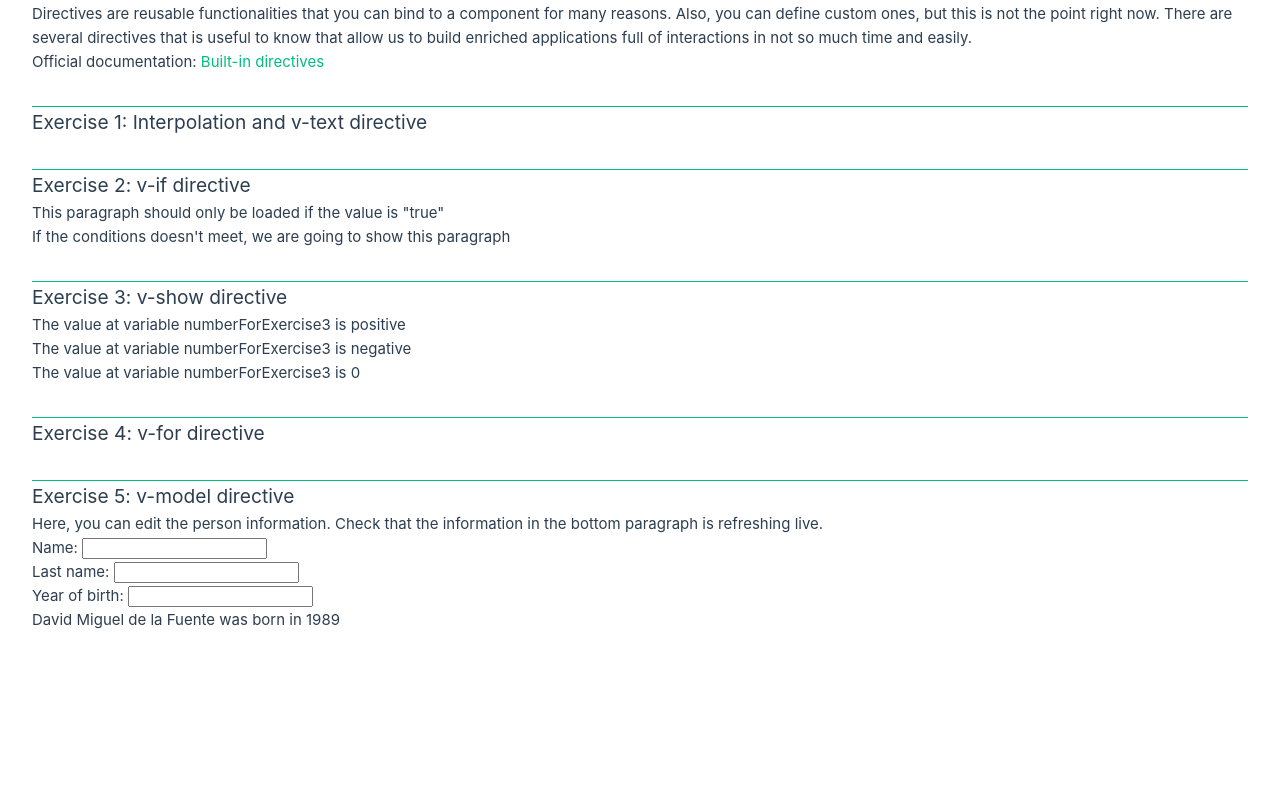
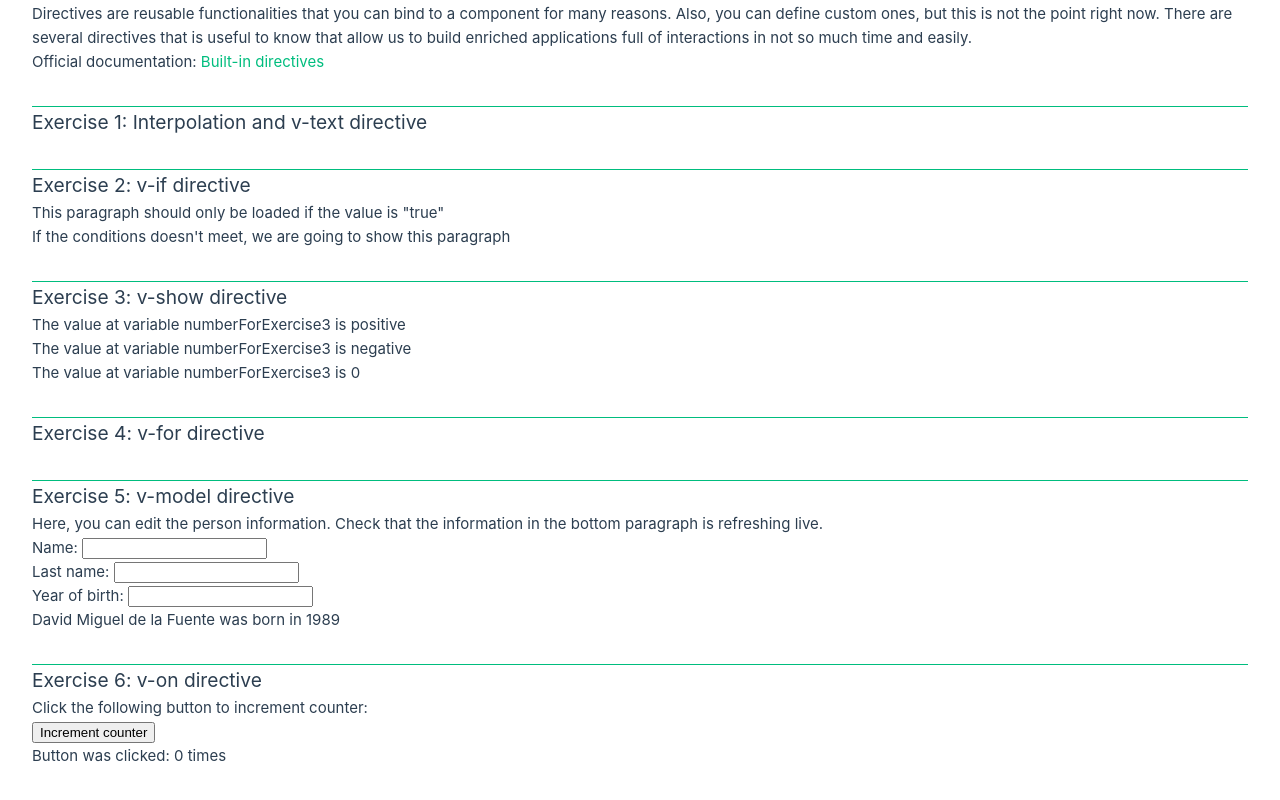
Before and after one commit to PriscilaCodrington/VueJS-Challenges, a Vue app: page / in a window 1280 px wide. Shown: the part 254-1054 px from the top of the page. Before the commit the page ends 918 px from the top, so only its background shows below. Built offline with nearby package versions, Linux system fonts and the light colour scheme.

Commit message:
Events exercise added

```diff
--- a/src/components/DirectiveSandbox.vue
+++ b/src/components/DirectiveSandbox.vue
@@ -112,6 +112,20 @@ function incrementCounter(){
       <p><b>{{ person.name }} {{ person.lastName }} was born in {{ person.yearOfBirth }}</b></p>
     </div>
   </div>
+
+  <div class="exercise">
+    <h3>Exercise 6: v-on directive</h3>
+    <!-- TODO Exercise 6:
+    <p>We have a variable and a function that increments the value. We have to modify the following button
+    to bind a event, so when the button is clicked, the counter is incremented by one, executing
+    the function defined
+    -->
+    <p>Click the following button to increment counter:</p>
+    <div>
+      <input type="button" name="incrementCounter" id="incrementCounter" value="Increment counter">
+      <p>Button was clicked: <b>{{counter}} times</b></p>
+    </div>
+  </div>
 </template>
 
 <style scoped>
```
